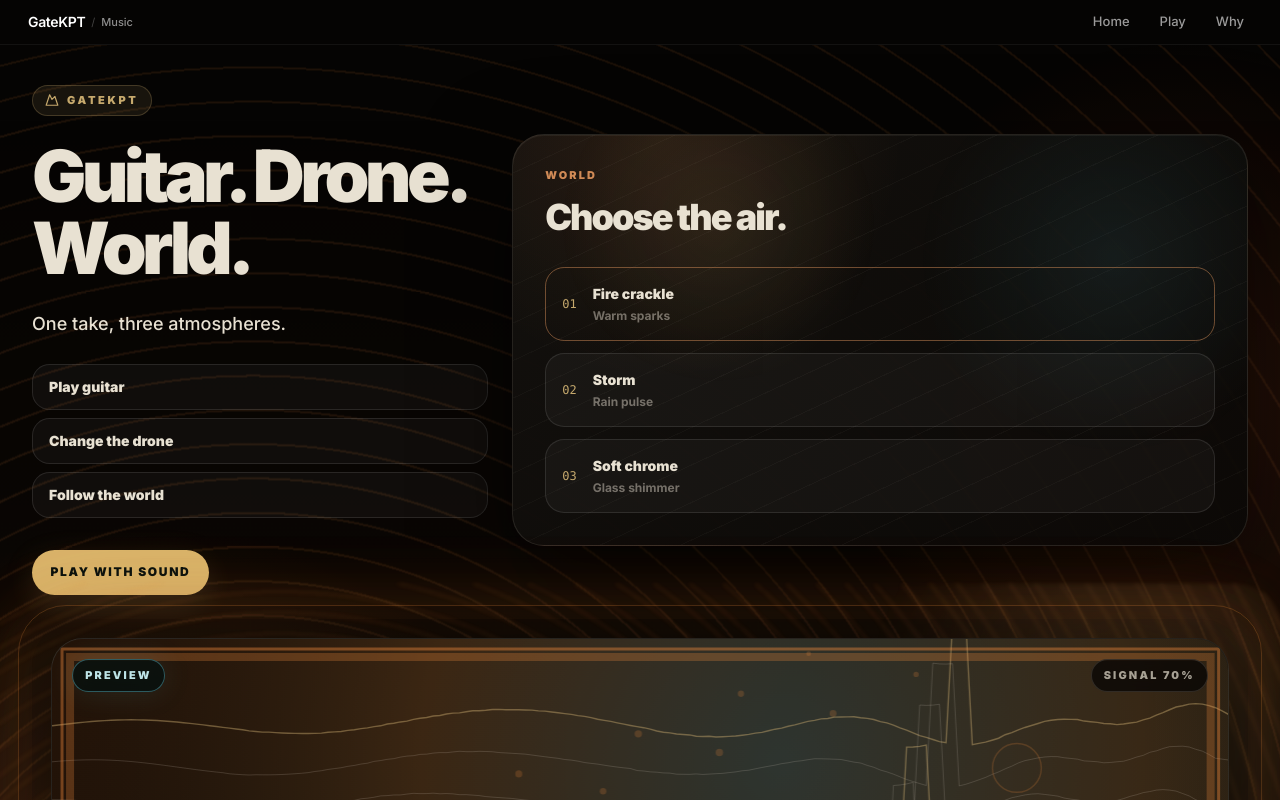
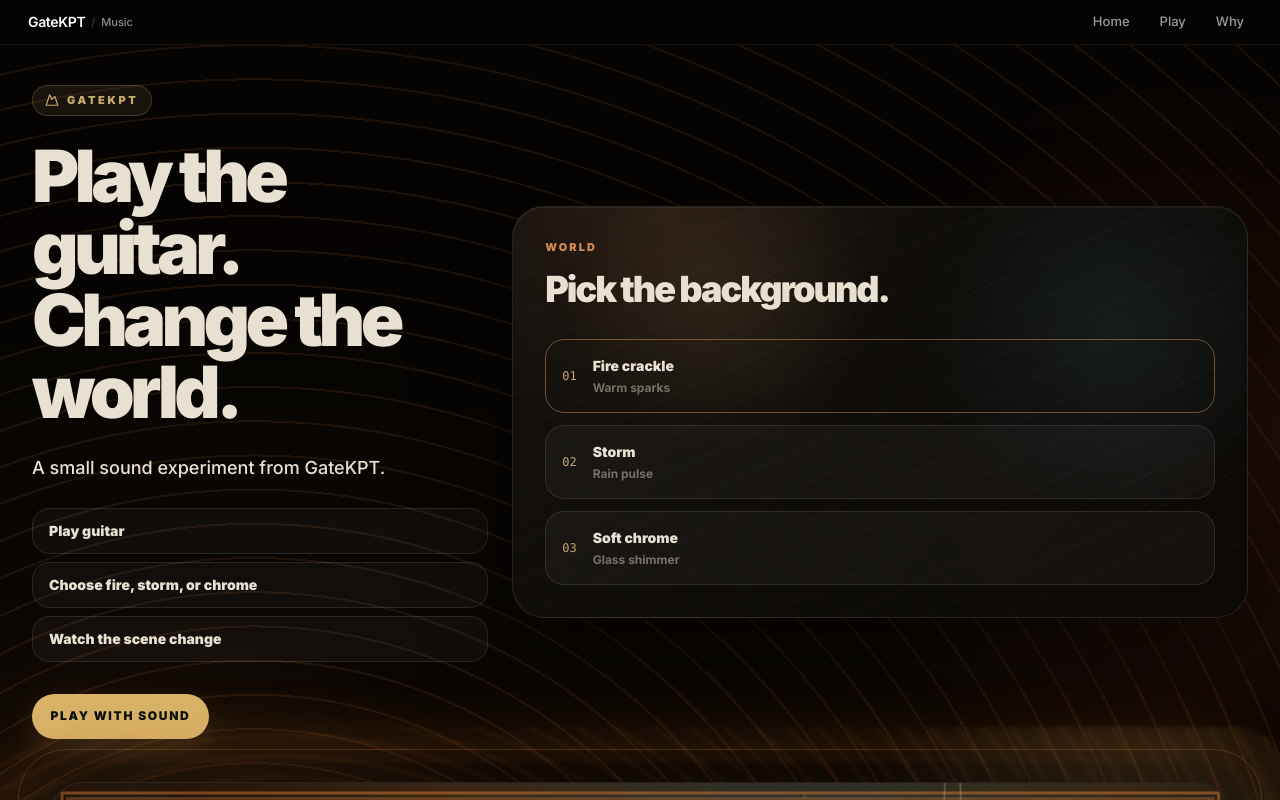
Before and after one commit to marcelozap/gateKPT, a Next.js app: page / in a window 1280 px wide. Shown: the top 800 px of the page. Built offline with nearby package versions, Linux system fonts and the light colour scheme; no server answers.

Commit message:
copy: clarify GateKPT hero wording

```diff
--- a/src/gatekpt/GatekptLanding.tsx
+++ b/src/gatekpt/GatekptLanding.tsx
@@ -491,13 +491,13 @@ export function GatekptLanding() {
               GateKPT
             </div>
             <h1 className="max-w-4xl text-5xl font-black leading-[0.9] tracking-[-0.065em] sm:text-6xl lg:text-7xl">
-              Guitar. Drone. World.
+              Play the guitar. Change the world.
             </h1>
             <p className="mt-6 max-w-2xl text-lg font-medium leading-8 text-[#e8e1d2]/72">
-              One take, three atmospheres.
+              A small sound experiment from GateKPT.
             </p>
             <div className="mt-6 grid max-w-xl gap-2">
-              {["Play guitar", "Change the drone", "Follow the world"].map((item) => (
+              {["Play guitar", "Choose fire, storm, or chrome", "Watch the scene change"].map((item) => (
                 <div key={item} className="rounded-[1.1rem] border border-white/10 bg-white/[0.035] px-4 py-3 text-sm font-black text-[#e8e1d2]/78">
                   {item}
                 </div>
@@ -516,7 +516,7 @@ export function GatekptLanding() {
               <div className="relative">
                 <p className="gk-label text-[#d08a56]">World</p>
                 <h2 className="mt-4 text-4xl font-black leading-none tracking-[-0.055em]">
-                  Choose the air.
+                  Pick the background.
                 </h2>
                 <div className="mt-8 grid gap-3" id="preview">
                   {cuePath.map(([number, item, detail], index) => (
```
